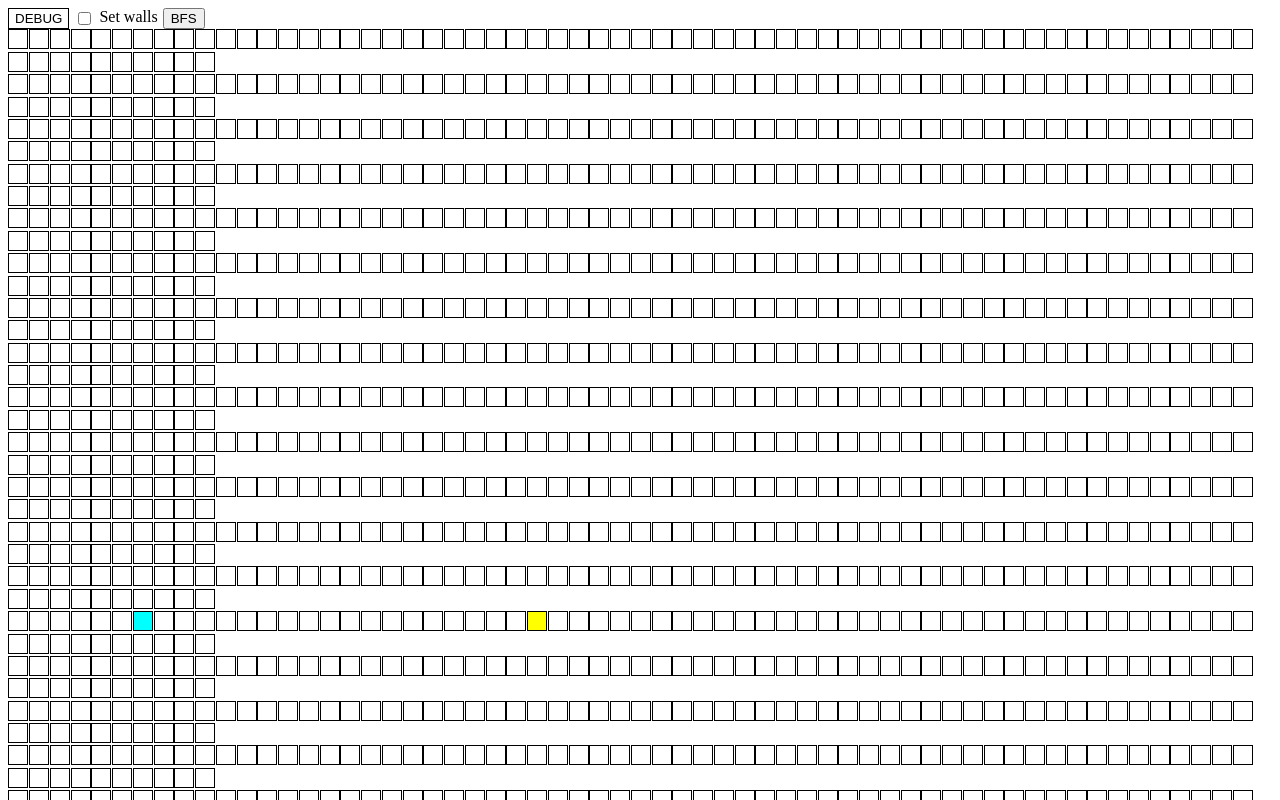
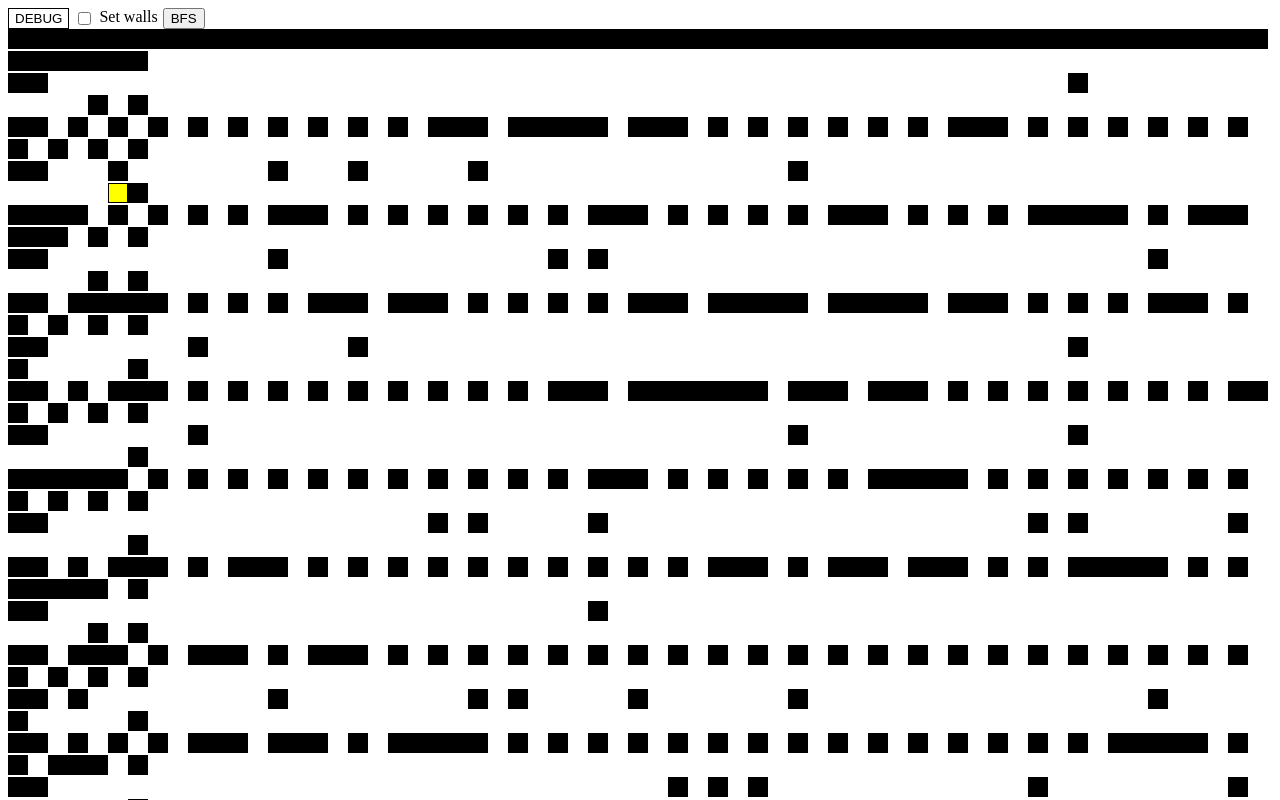
Before and after one commit to AbhiRehal/pathfinding-visualization, a React (Create React App) app: page / in a window 1280 px wide. Shown: the top 800 px of the page. Built offline with nearby package versions, Linux system fonts and the light colour scheme.

Commit message:
Working prims algorithm for maze generation

```diff
--- a/src/App.js
+++ b/src/App.js
@@ -3,10 +3,12 @@ import { Node } from "./components/node.js";
 import { DebugButton } from "./components/debug.js";
 import { Checkbox } from "./components/checkbox.js";
 import { BFS } from "./components/breadth-first-search.js";
+import { primsMazeGen } from "./utils/prims-maze-gen.js";
 
 export default function Grid() {
   const [isChecked, setChecked] = useState(false);
-  const [grid, setGrid] = useState(() => init(isChecked));
+  const [grid, setGrid] = useState(() => primsMazeGen(isChecked));
+  // const [grid, setGrid] = useState(() => init(isChecked));
 
   function setCheckbox() {
     setChecked(!isChecked);
@@ -66,6 +68,7 @@ function init(isChecked) {
         index: n * i + j,
         visited: false,
         walkable: false,
+        className: "wall",
       };
       if (j == startNode.x && i == startNode.y) {
         node.className = "startNode";
--- a/src/components/node.js
+++ b/src/components/node.js
@@ -12,11 +12,12 @@ export function Node({
     const localGrid = [...grid];
     // const nodeParams = localGrid[row][col];
     if (isChecked) {
-      localGrid[row][col].className = "wall";
+      localGrid[row][col].className = "frontier";
     } else {
-      localGrid[row][col].className = "visited";
+      localGrid[row][col].className = "node";
     }
     setButtonClassNames(localGrid);
+    console.log(`x: ${col} y: ${row} className:${className}`);
   }
 
   return <button className={className} onClick={handleClick}></button>;
--- a/src/styles.css
+++ b/src/styles.css
@@ -8,7 +8,6 @@
   border: 1px solid #000;
   width: 20px;
   height: 20px;
-  margin: 0.39px;
 }
 
 .endNode {
@@ -16,15 +15,13 @@
   border: 1px solid #000;
   width: 20px;
   height: 20px;
-  margin: 0.39px;
 }
 
 .node {
   background-color: #fff;
-  border: 1px solid #000;
+  border: 1px solid #fff;
   width: 20px;
   height: 20px;
-  margin: 0.39px;
 }
 
 .node:hover {
@@ -39,7 +36,13 @@
   border: 1px solid #000;
   width: 20px;
   height: 20px;
-  margin: 0.39px;
+}
+
+.frontier {
+  background-color: black;
+  border: 1.5px solid red;
+  width: 20px;
+  height: 20px;
 }
 
 .visited {
@@ -47,7 +50,6 @@
   border: 1px solid #000;
   width: 20px;
   height: 20px;
-  margin: 0.39px;
 }
 
 /* .node:active { */
--- /dev/null
+++ b/src/utils/prims-maze-gen.js
@@ -0,0 +1,111 @@
+export function primsMazeGen() {
+  const x_dir = 70;
+  const y_dir = 30;
+
+  // grid is the board that we have. Start with an empty array for this
+  const grid = [];
+
+  for (let y = 0; y < y_dir; y++) {
+    const row = [];
+    for (let x = 0; x < x_dir; x++) {
+      const node = {
+        index: x * y + x,
+        x: x,
+        y: y,
+        className: "wall",
+        walkable: false,
+        visited: false,
+      };
+      row.push(node);
+    }
+    grid.push(row);
+  }
+
+  const starterNode = {
+    x: getRandomInt(1, x_dir - 1),
+    y: getRandomInt(1, y_dir - 1),
+  };
+
+  const frontier_set = [];
+  grid[starterNode.y][starterNode.x].className = "startNode";
+
+  const directions = [
+    { dx: 2, dy: 0 },
+    { dx: 0, dy: 2 },
+    { dx: -2, dy: 0 },
+    { dx: 0, dy: -2 },
+  ];
+
+  for (const dir of directions) {
+    if (
+      inBounds(starterNode.x + dir.dx, starterNode.y + dir.dy, x_dir, y_dir)
+    ) {
+      frontier_set.push(grid[starterNode.y + dir.dy][starterNode.x + dir.dx]);
+      grid[starterNode.y + dir.dy][starterNode.x + dir.dx].className =
+        "frontier";
+    }
+  }
+
+  do {
+    const random_cell_from_fs = frontier_set.splice(
+      getRandomInt(0, frontier_set.length),
+      1,
+    )[0];
+    // get neighbours_cells of the random_cell you just got
+    const neighbour_set = [];
+    for (const dir of directions) {
+      if (
+        inBounds(
+          random_cell_from_fs.x + dir.dx,
+          random_cell_from_fs.y + dir.dy,
+          x_dir,
+          y_dir,
+        ) &&
+        (grid[random_cell_from_fs.y + dir.dy][random_cell_from_fs.x + dir.dx]
+          .className == "node" ||
+          grid[random_cell_from_fs.y + dir.dy][random_cell_from_fs.x + dir.dx]
+            .className == "startNode")
+      ) {
+        neighbour_set.push(
+          grid[random_cell_from_fs.y + dir.dy][random_cell_from_fs.x + dir.dx],
+        );
+      } else if (
+        inBounds(
+          random_cell_from_fs.x + dir.dx,
+          random_cell_from_fs.y + dir.dy,
+          x_dir,
+          y_dir,
+        ) &&
+        grid[random_cell_from_fs.y + dir.dy][random_cell_from_fs.x + dir.dx]
+          .className == "wall"
+      ) {
+        frontier_set.push(
+          grid[random_cell_from_fs.y + dir.dy][random_cell_from_fs.x + dir.dx],
+        );
+      }
+    }
+    const random_neighbour_cell = neighbour_set.splice(
+      getRandomInt(0, neighbour_set.length),
+      1,
+    )[0];
+
+    random_cell_from_fs.className = "node";
+
+    grid[(random_cell_from_fs.y + random_neighbour_cell.y) / 2][
+      (random_cell_from_fs.x + random_neighbour_cell.x) / 2
+    ].className = "node";
+  } while (frontier_set.length > 0);
+
+  return grid;
+}
+
+function getRandomInt(min, max) {
+  const minimum = Math.ceil(min);
+  const maximum = Math.floor(max);
+  return Math.floor(Math.random() * (maximum - minimum) + minimum);
+}
+
+function inBounds(x, y, x_dir, y_dir) {
+  return x < x_dir && x > 0 && y < y_dir && y > 0;
+  // return x < x_dir && x >= 0 && y < y_dir && y >= 0;
+}
```
